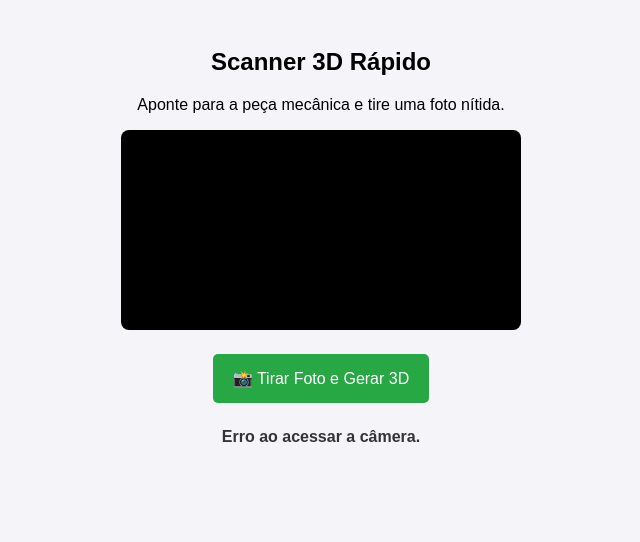
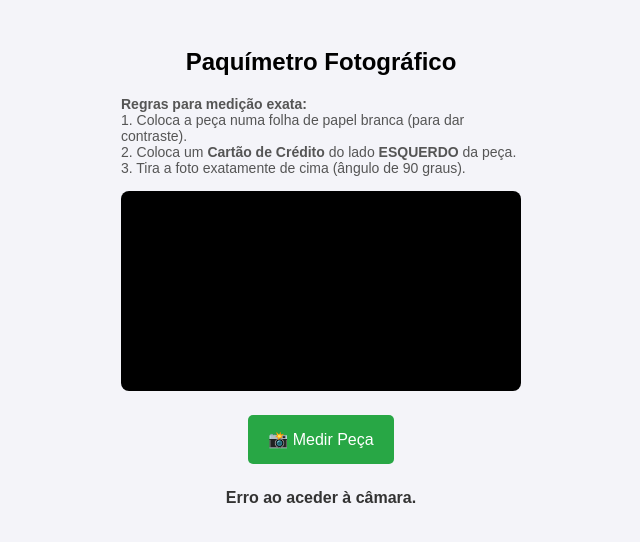
Before and after one commit to tiagomedeiros-star/Escaner-3D, a Flask app: page / in a window 1280 px wide. Shown: the top 542 px of the page, without its empty margins (319-959 px from the left). Run offline with Flask 3, Linux system fonts and the light colour scheme.

Commit message:
Update HTML for measuring tool interface

```diff
--- a/templates/index.html
+++ b/templates/index.html
@@ -1,113 +1,89 @@
 <!DOCTYPE html>
-<html lang="pt-BR">
+<html lang="pt-PT">
 <head>
     <meta charset="UTF-8">
     <meta name="viewport" content="width=device-width, initial-scale=1.0">
-    <title>Scanner 3D Rápido (Tripo)</title>
+    <title>Paquímetro Fotográfico</title>
     <style>
         body { font-family: Arial, sans-serif; text-align: center; padding: 20px; background: #f4f4f9; }
         video { width: 100%; max-width: 400px; background: #000; border-radius: 8px; margin-bottom: 15px; }
         canvas { display: none; }
+        img#resultImage { width: 100%; max-width: 500px; border-radius: 8px; margin-top: 20px; display: none; border: 2px solid #28a745; }
         button { padding: 15px 20px; font-size: 16px; margin: 5px; cursor: pointer; border: none; border-radius: 5px; }
         #btnCapture { background-color: #28a745; color: white; }
         button:disabled { background-color: #ccc; cursor: not-allowed; }
         #status { margin-top: 20px; font-weight: bold; color: #333; }
-        #downloadLink { display: inline-block; margin-top: 15px; padding: 15px 20px; background: #007bff; color: white; text-decoration: none; border-radius: 5px; display: none; }
+        .instructions { font-size: 14px; color: #555; margin-bottom: 15px; text-align: left; max-width: 400px; margin: 0 auto 15px auto; }
     </style>
 </head>
 <body>
-    <h2>Scanner 3D Rápido</h2>
-    <p>Aponte para a peça mecânica e tire uma foto nítida.</p>
+    <h2>Paquímetro Fotográfico</h2>
+
+    <div class="instructions">
+        <strong>Regras para medição exata:</strong><br>
+        1. Coloca a peça numa folha de papel branca (para dar contraste).<br>
+        2. Coloca um <b>Cartão de Crédito</b> do lado <b>ESQUERDO</b> da peça.<br>
+        3. Tira a foto exatamente de cima (ângulo de 90 graus).
+    </div>
 
     <video id="preview" autoplay muted playsinline></video>
     <canvas id="canvas"></canvas><br>
 
-    <button id="btnCapture">📸 Tirar Foto e Gerar 3D</button>
+    <button id="btnCapture">📸 Medir Peça</button>
 
-    <div id="status">Câmera inicializando...</div>
-    <a id="downloadLink" href="#" target="_blank">📥 Baixar Arquivo 3D</a>
+    <div id="status">A iniciar câmara...</div>
+    <img id="resultImage" alt="Resultado das medidas" />
 
     <script>
         const videoPreview = document.getElementById('preview');
         const canvas = document.getElementById('canvas');
         const btnCapture = document.getElementById('btnCapture');
         const statusText = document.getElementById('status');
-        const downloadLink = document.getElementById('downloadLink');
+        const resultImage = document.getElementById('resultImage');
 
         async function initCamera() {
             try {
-                // Resolução HD para garantir detalhes da peça
                 const stream = await navigator.mediaDevices.getUserMedia({
                     video: { facingMode: "environment", width: { ideal: 1280 }, height: { ideal: 720 } }
                 });
                 videoPreview.srcObject = stream;
-                statusText.innerText = "Pronto para capturar.";
+                statusText.innerText = "Pronto para medir.";
             } catch (err) {
-                statusText.innerText = "Erro ao acessar a câmera.";
+                statusText.innerText = "Erro ao aceder à câmara.";
             }
         }
 
         btnCapture.addEventListener('click', () => {
             btnCapture.disabled = true;
-            statusText.innerText = "Processando imagem...";
+            statusText.innerText = "A medir...";
+            resultImage.style.display = "none";
 
-            // "Tira a foto" desenhando o vídeo num canvas invisível
             canvas.width = videoPreview.videoWidth;
             canvas.height = videoPreview.videoHeight;
             canvas.getContext('2d').drawImage(videoPreview, 0, 0);
 
-            // Converte o canvas para um arquivo JPG
-            canvas.toBlob(blob => {
-                uploadImage(blob);
-            }, 'image/jpeg', 0.9);
+            canvas.toBlob(blob => { uploadImage(blob); }, 'image/jpeg', 0.9);
         });
 
         async function uploadImage(imageBlob) {
-            statusText.innerText = "Enviando para o servidor...";
             const formData = new FormData();
-            formData.append('image', imageBlob, 'peca.jpg');
+            formData.append('image', imageBlob, 'medicao.jpg');
 
             try {
                 const response = await fetch('/upload', { method: 'POST', body: formData });
                 const data = await response.json();
 
-                if (data.capture_id) {
-                    checkStatus(data.capture_id);
+                if (data.image_url) {
+                    statusText.innerText = "Medição concluída!";
+                    resultImage.src = data.image_url;
+                    resultImage.style.display = "block";
                 } else {
-                    statusText.innerText = "Erro no servidor: " + data.error;
-                    btnCapture.disabled = false;
+                    statusText.innerText = "Erro: " + data.error;
                 }
             } catch (err) {
-                statusText.innerText = "Erro de conexão.";
-                btnCapture.disabled = false;
+                statusText.innerText = "Erro de ligação. Tenta novamente.";
             }
-        }
-
-        async function checkStatus(taskId) {
-            statusText.innerText = "A Inteligência Artificial está gerando o 3D (leva de 10 a 20 segundos)...";
-
-            const interval = setInterval(async () => {
-                try {
-                    const res = await fetch(`/status/${taskId}`);
-                    const data = await res.json();
-
-                    if (data.status === 'completed') {
-                        clearInterval(interval);
-                        statusText.innerText = "Modelo gerado com sucesso!";
-                        downloadLink.href = data.model_url;
-                        downloadLink.style.display = "inline-block";
-                        btnCapture.disabled = false;
-                    } else if (data.status === 'failed') {
-                        clearInterval(interval);
-                        statusText.innerText = "A IA falhou em processar a peça.";
-                        btnCapture.disabled = false;
-                    } else {
-                        statusText.innerText = `Esculpindo modelo... (Status: ${data.status})`;
-                    }
-                } catch(err) {
-                    console.log("Aguardando rede...");
-                }
-            }, 3000); // Pergunta à Vercel a cada 3 segundos
+            btnCapture.disabled = false;
         }
 
         initCamera();
```
